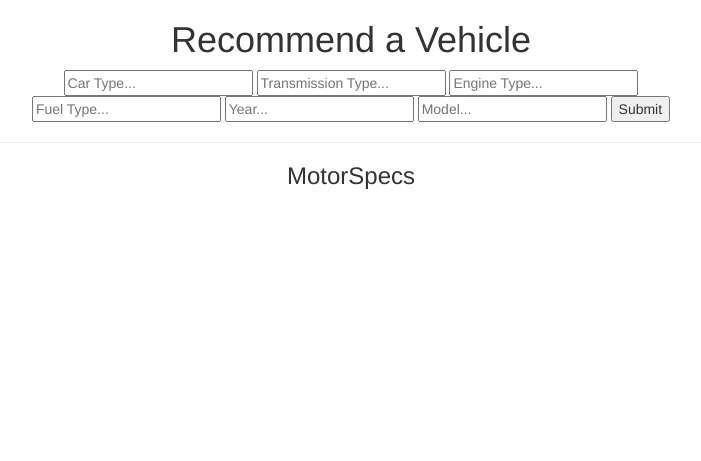
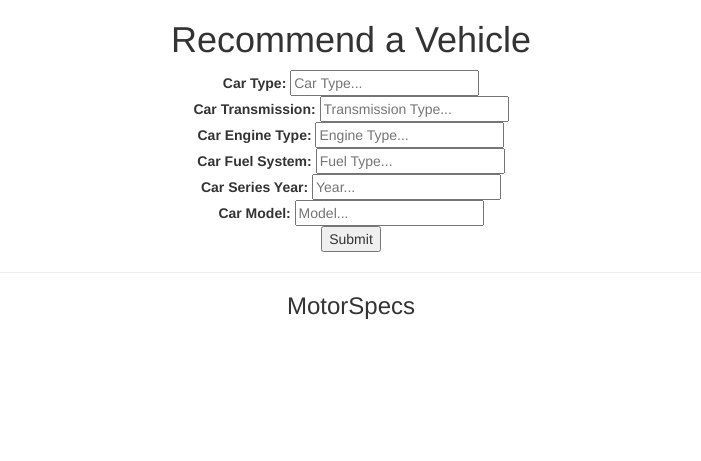
Before and after one commit to joshuawzj/Motor_Spec, a Django app: page /vehiclerecommendation/ in a window 1280 px wide. Shown: the part 52-513 px from the top of the page, without its empty margins (289-990 px from the left). Run offline with Django 3.2, Linux system fonts and the light colour scheme; some libraries are stand-ins or nearby versions.

Commit message:
Neatened Recommendation Feature Page Layout

```diff
--- a/MotorSpecs/WebApp/templates/WebApp/vehicleRecommendation.html
+++ b/MotorSpecs/WebApp/templates/WebApp/vehicleRecommendation.html
@@ -14,12 +14,12 @@
 {% block content %}
     <h1 align="center">Recommend a Vehicle </h1>
     <form method="GET" action="{% url 'vehiclerecommendationresults' %}" style="margin: 0">
-    	<input  id="car_box" type="text" name="car_box"  placeholder="Car Type..." >
-        <input  id="transmission_box" type="text" name="transmission_box"  placeholder="Transmission Type..." >
-        <input  id="engine_box" type="text" name="engine_box"  placeholder="Engine Type..." >
-        <input  id="fuel_box" type="text" name="fuel_box"  placeholder="Fuel Type..." >
-        <input  id="year_box" type="text" name="year_box"  placeholder="Year..." >
-        <input  id="model_box" type="text" name="model_box"  placeholder="Model..." >
+    	<b>Car Type: </b><input  id="car_box" type="text" name="car_box"  placeholder="Car Type..." ><br>
+        <b>Car Transmission: </b><input  id="transmission_box" type="text" name="transmission_box"  placeholder="Transmission Type..." ><br>
+        <b>Car Engine Type: </b><input  id="engine_box" type="text" name="engine_box"  placeholder="Engine Type..." ><br>
+        <b>Car Fuel System: </b><input  id="fuel_box" type="text" name="fuel_box"  placeholder="Fuel Type..." ><br>
+        <b>Car Series Year: </b><input  id="year_box" type="text" name="year_box"  placeholder="Year..." ><br>
+        <b>Car Model: </b><input  id="model_box" type="text" name="model_box"  placeholder="Model..." ><br>
     	<button id="recommend_submit" type="submit" >Submit</button>
 	</form>
 
```
